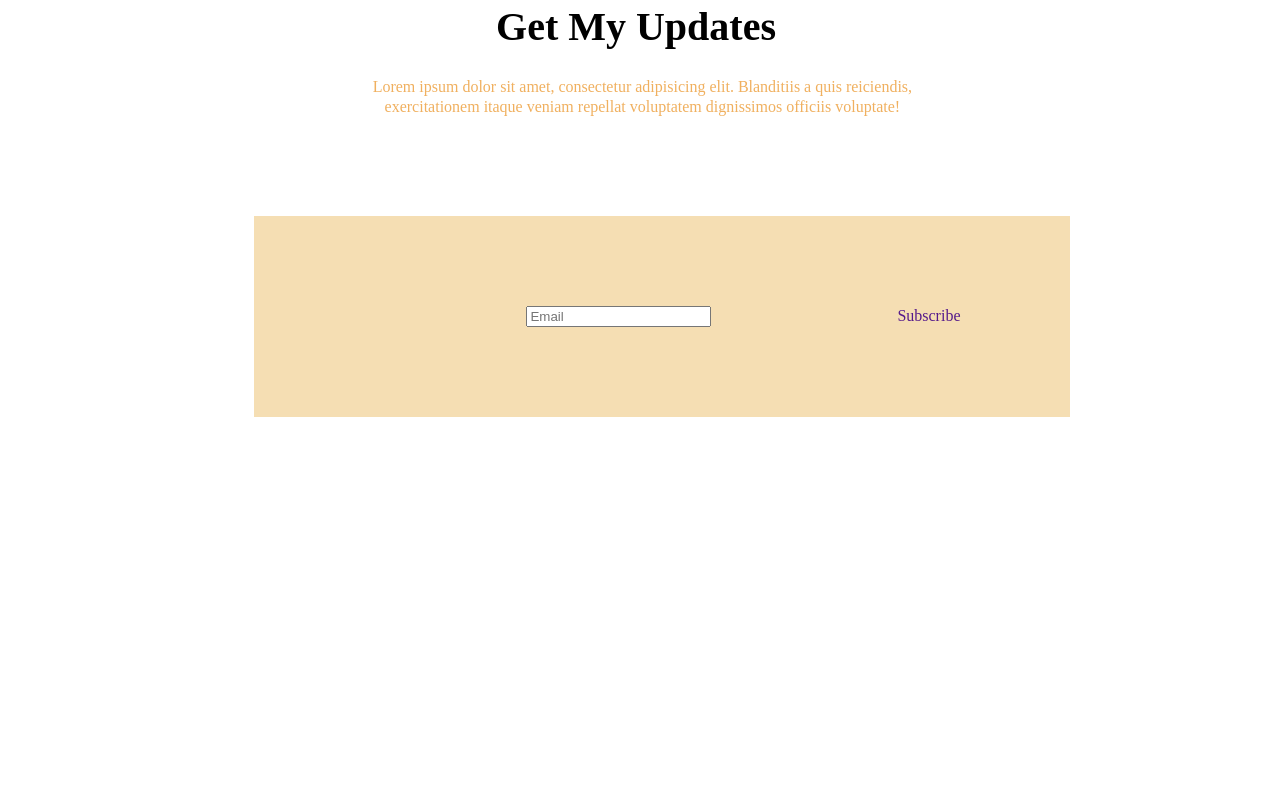
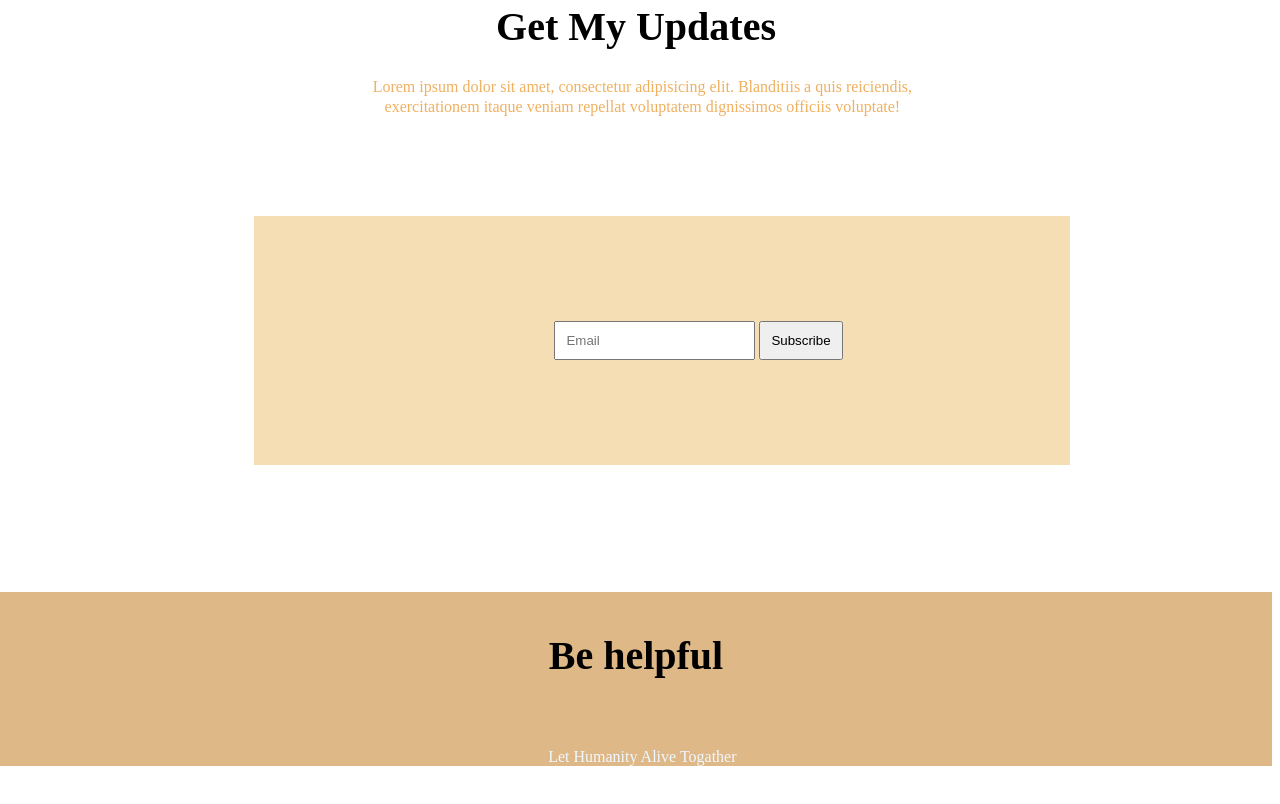
Before and after one commit to arifulislamctrl/assainment-first, a plain HTML site: page index.html in a window 1280 px wide. Shown: the part 2568-3372 px from the top of the page. Before the commit the page ends 2993 px from the top, so only its background shows below. Drawn offline with Linux system fonts and the light colour scheme; a web font is replaced by a local one.

Commit message:
footer added

```diff
--- a/index.html
+++ b/index.html
@@ -80,11 +80,14 @@
             repellat voluptatem dignissimos officiis voluptate!</p>
         </div>
         <div class="placeholder">
-            <form class="input" action=""><input type="text" placeholder="Email">
-                <a id="button" class="input" href="">Subscribe</a></form>
+            <form class="input" action=""><input class="feedback" type="text" placeholder="Email">
+                <input class="feedback" type="button" value="Subscribe"></form>
         </div>
-
     </section>
+    <footer class="footer-section">
+        <h1>Be helpful</h1>
+        <p>Let Humanity Alive Togather</p>
+    </footer>
 
 </body>
 </html>
--- a/style.css
+++ b/style.css
@@ -125,5 +125,21 @@ h4{
 .input{
     text-align: center;
     text-decoration: none;
-    margin-left: 182px;
+    margin-left: 200px;
 }
+form{
+    padding: 15px 10px;
+}
+.feedback{
+    padding: 10px;
+}
+footer{
+    background-color: burlywood;
+    margin-top: 10%;
+}
+footer h1{
+    padding: 40px;
+}
+.footer-section p{
+    color: aliceblue;
+}
```
